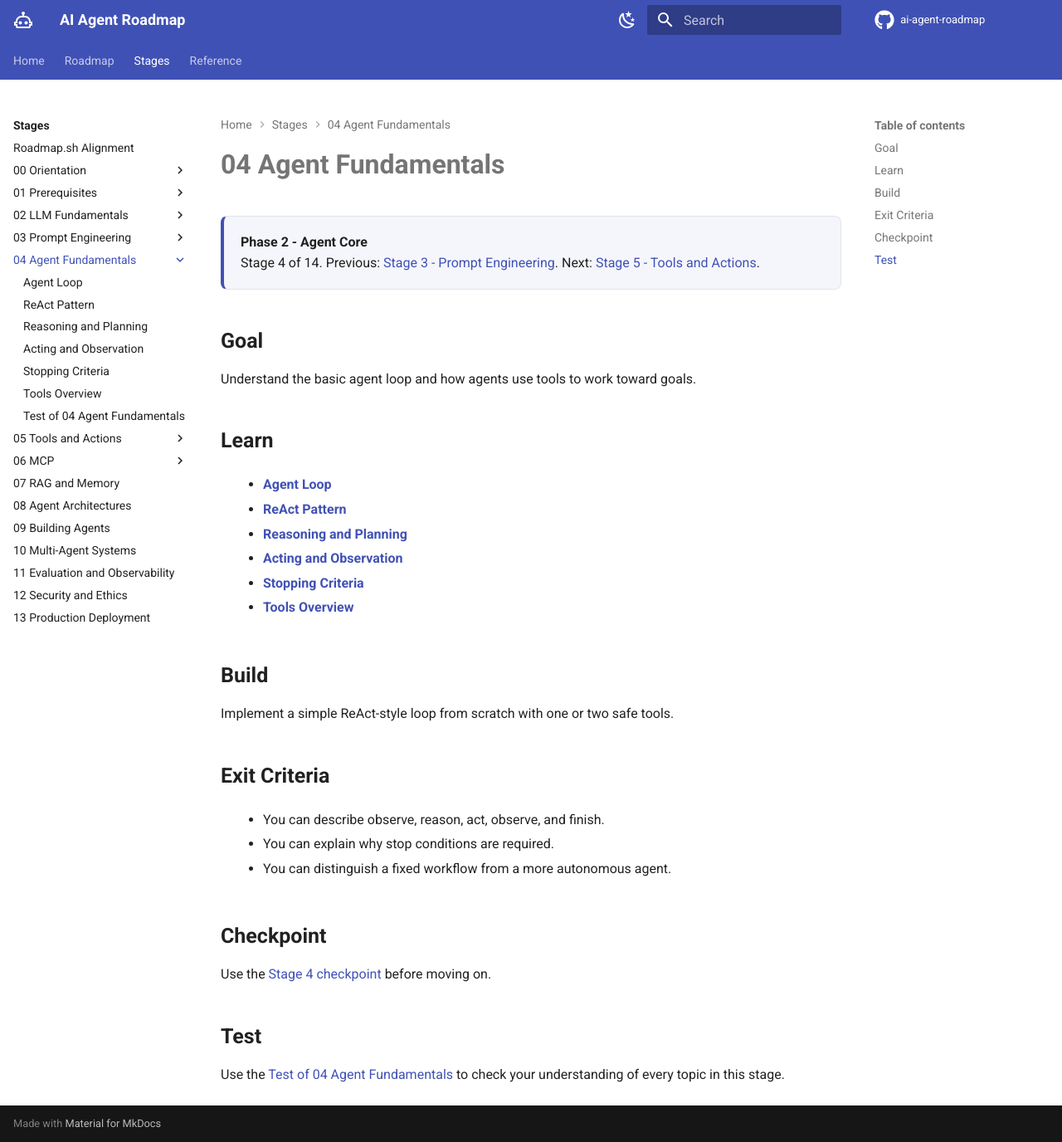
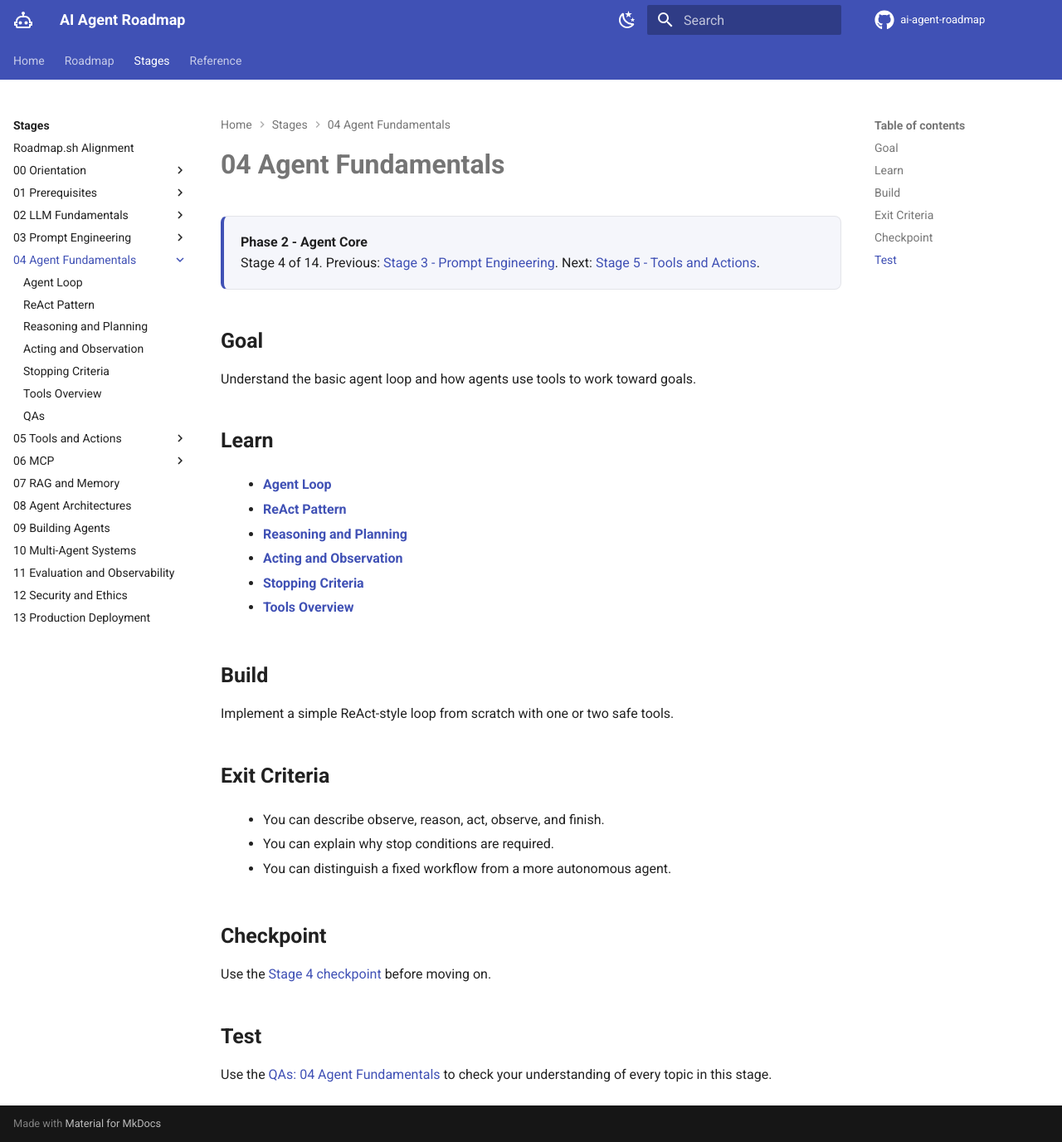
Before and after one commit to AceronX/ai-agent-roadmap, an MkDocs documentation site: the page built from docs/stages/04-agent-fundamentals/index.md, in a window 1280 px wide and 1376 px high. Shown: the whole window at 83% size. Built offline with MkDocs 1.6.1 and Material for MkDocs 9.7.7, drawn with Linux system fonts in a browser that asks for light colours; comment, search, counter and statistics services are not loaded.

Commit message:
feat: test page rename

```diff
--- a/docs/stages/04-agent-fundamentals/index.md
+++ b/docs/stages/04-agent-fundamentals/index.md
@@ -32,4 +32,4 @@
 
 ## Test
 
-Use the [Test of 04 Agent Fundamentals](test/index.md) to check your understanding of every topic in this stage.
+Use the [QAs: 04 Agent Fundamentals](test/index.md) to check your understanding of every topic in this stage.
--- a/mkdocs.yml
+++ b/mkdocs.yml
@@ -93,14 +93,14 @@
           - Pricing and Latency: stages/02-llm-fundamentals/pricing-and-latency/index.md
           - Embeddings and Vector Search: stages/02-llm-fundamentals/embeddings-vector-search/index.md
           - RAG Basics: stages/02-llm-fundamentals/rag-basics/index.md
-          - Test of 02 LLM Fundamentals: stages/02-llm-fundamentals/test/index.md
+          - QAs: stages/02-llm-fundamentals/test/index.md
       - 03 Prompt Engineering:
           - stages/03-prompt-engineering/index.md
           - Prompt Basics: stages/03-prompt-engineering/prompt-basics/index.md
           - Writing Good Prompts: stages/03-prompt-engineering/writing-good-prompts/index.md
           - Structured Outputs: stages/03-prompt-engineering/structured-outputs/index.md
           - Prompt Testing: stages/03-prompt-engineering/prompt-testing/index.md
-          - Test of 03 Prompt Engineering: stages/03-prompt-engineering/test/index.md
+          - QAs: stages/03-prompt-engineering/test/index.md
       - 04 Agent Fundamentals:
           - stages/04-agent-fundamentals/index.md
           - Agent Loop: stages/04-agent-fundamentals/agent-loop/index.md
@@ -109,7 +109,7 @@
           - Acting and Observation: stages/04-agent-fundamentals/acting-and-observation/index.md
           - Stopping Criteria: stages/04-agent-fundamentals/stopping-criteria/index.md
           - Tools Overview: stages/04-agent-fundamentals/tools-overview/index.md
-          - Test of 04 Agent Fundamentals: stages/04-agent-fundamentals/test/index.md
+          - QAs: stages/04-agent-fundamentals/test/index.md
       - 05 Tools and Actions:
           - stages/05-tools-and-actions/index.md
           - Tool Definition: stages/05-tools-and-actions/tool-definition/index.md
@@ -118,7 +118,7 @@
           - Tool Error Handling: stages/05-tools-and-actions/tool-error-handling/index.md
           - Common Agent Tools: stages/05-tools-and-actions/common-agent-tools/index.md
           - Boundaries and Destructive Tools: stages/05-tools-and-actions/boundaries-and-destructive-tools/index.md
-          - Test of 05 Tools and Actions: stages/05-tools-and-actions/test/index.md
+          - QAs: stages/05-tools-and-actions/test/index.md
       - 06 MCP:
           - stages/06-mcp/index.md
           - MCP Overview: stages/06-mcp/mcp-overview/index.md
@@ -127,7 +127,7 @@
           - Local vs Remote MCP: stages/06-mcp/local-vs-remote-mcp/index.md
           - Tool and Resource Exposure: stages/06-mcp/tool-and-resource-exposure/index.md
           - Security Boundaries for MCP-Connected Tools: stages/06-mcp/security-boundaries-conn-tool/index.md
-          - Test of 06 MCP: stages/06-mcp/test/index.md
+          - QAs: stages/06-mcp/test/index.md
       - 07 RAG and Memory: stages/07-rag-and-memory/index.md
       - 08 Agent Architectures: stages/08-agent-architectures/index.md
       - 09 Building Agents: stages/09-building-agents/index.md
```
Also changed, not shown: docs/stages/02-llm-fundamentals/index.md (+1 -1 lines), docs/stages/03-prompt-engineering/index.md (+1 -1 lines), docs/stages/05-tools-and-actions/index.md (+1 -1 lines), docs/stages/06-mcp/index.md (+1 -1 lines), 5 other files.
